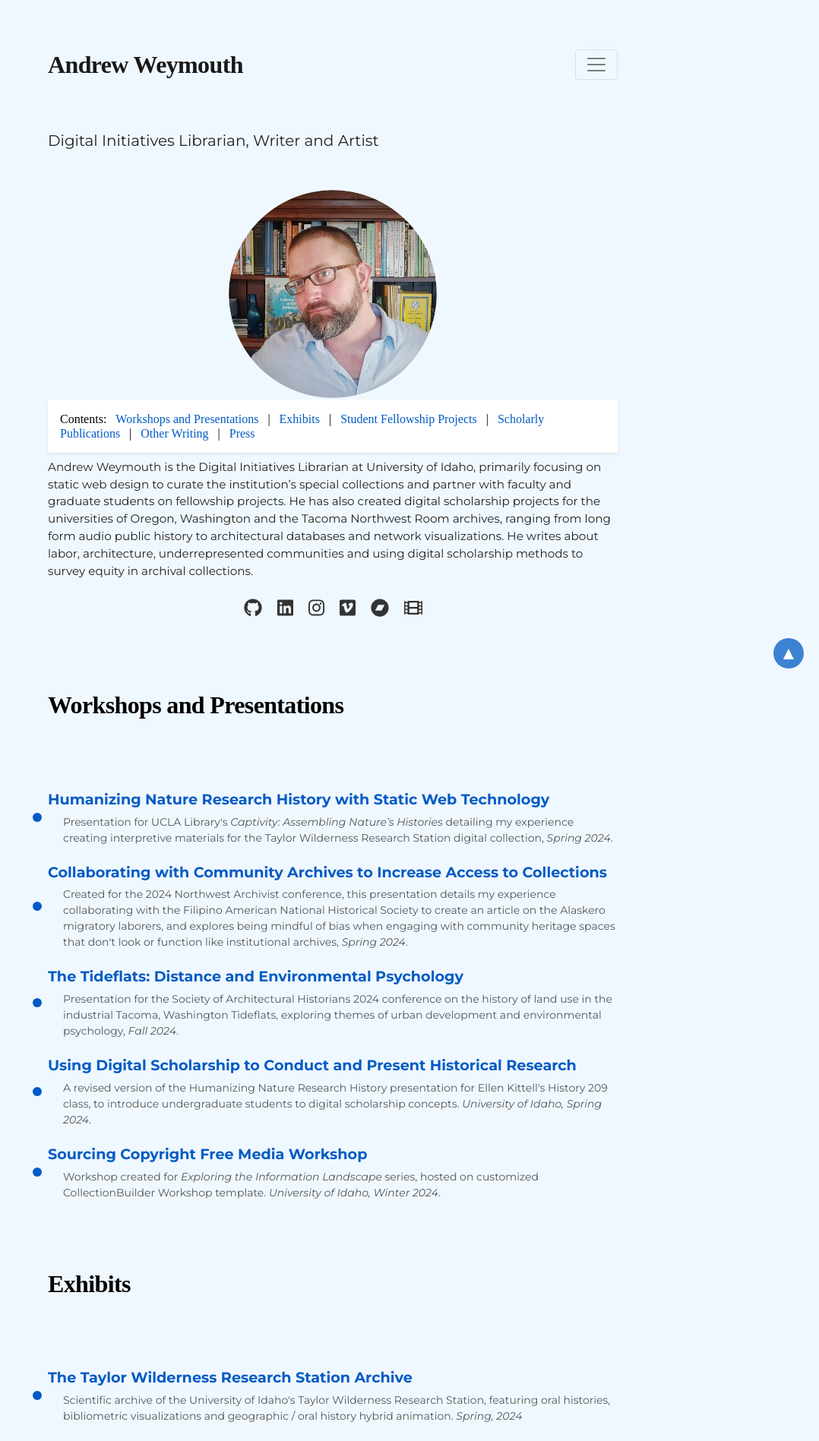
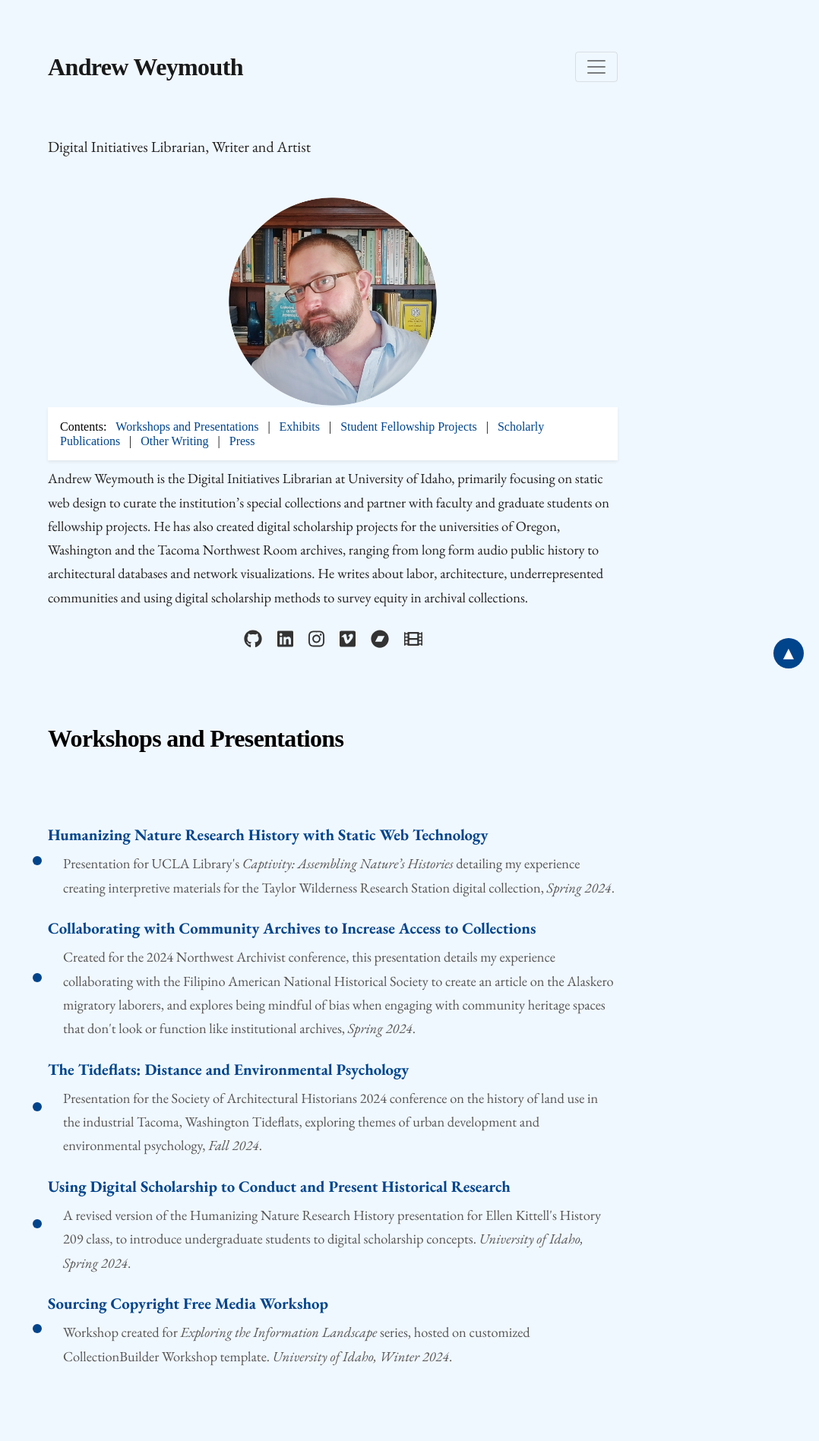
Before and after one commit to aweymo/base, a Jekyll site: the page built from index.md, in a window 1280 px wide. Shown: the top 1897 px of the page at 76% size, without its empty margins (202-1280 px from the left). Built offline with Jekyll 4.4.1, drawn with Linux system fonts in a browser that asks for light colours; nearby versions of some CDN libraries; some web fonts are replaced.

Commit message:
style update

```diff
--- a/_includes/head.html
+++ b/_includes/head.html
@@ -51,8 +51,7 @@
 
     <link rel="preconnect" href="https://fonts.googleapis.com">
     <link rel="preconnect" href="https://fonts.gstatic.com" crossorigin>
-    <link href="https://fonts.googleapis.com/css2?family=Montserrat:ital,wght@0,100..900;1,100..900&display=swap" rel="stylesheet">
-
+    <link href="https://fonts.googleapis.com/css2?family=Crimson+Text:ital,wght@0,400;0,600;0,700;1,400;1,600;1,700&family=EB+Garamond:ital,wght@0,400..800;1,400..800&display=swap" rel="stylesheet">
 
     <!-- Icons -->
 
--- a/assets/css/main.css
+++ b/assets/css/main.css
@@ -1,12 +1,13 @@
 body {
-    font-family: 'Montserrat', sans-serif;
+    font-family: 'EB Garamond', serif;
     color: #212121;
-    font-size: 0.95rem;
+    font-size: 1.15rem;
+    line-height: 1.7;
 }
 
 
 body a {
-    color: #005bc5;
+    color: #00448c;
 }
 
 body a:hover {
@@ -44,8 +45,8 @@ body a:hover {
 }
 
 .nav-link span {
-    font-family: 'Montserrat', sans-serif;
-    font-size: 1.05rem;
+    font-family: 'EB Garamond'
+    font-size: 1.15rem;
     font-weight: 600;
 }
 
@@ -64,12 +65,12 @@ body a:hover {
 /* Primary Button */
 
 .btn-primary {
-    background: #005bc5;
+    background: #00448c;
     padding: 15px 20px;
     border: none;
     border-radius: 0px;
     text-transform: uppercase;
-    font-size: 12px;
+    font-size: 1.15rem;
 }
 
 .btn-primary:hover {
@@ -85,7 +86,7 @@ body a:hover {
 
 .big-red-button {
     padding: 15px 20px;
-    background: #005bc5;
+    background: #00448c;
     color: white;
     text-transform: uppercase;
     text-decoration: none;
@@ -117,19 +118,20 @@ a.big-red-button:hover {
     width: 12px; /* Adjust the size of the dots */
     height: 12px; /* Adjust the size of the dots */
     border-radius: 50%; /* Create a circular shape */
-    background-color: #005bc5; /* Set the color of the dots */
+    background-color: #00448c; /* Set the color of the dots */
 }
 
 .triangle-list li a {
     font-weight: bold;
-    font-size: 1.2rem; /* Increase font size as needed */
+    font-size: 1.3rem; /* Increase font size as needed */
     margin-left: 15px; /* Move the link text slightly right */
     display: inline-block; /* Ensure proper indentation of multi-line link text */
     text-indent: -15px; /* Align multi-line link text with the first line */
 }
 
 .triangle-list li .description {
-    font-size: 14px; /* Adjust the font size as needed */
+    font-size: 1.15rem; /* Adjust the font size as needed */
+    line-height: 1.7;
     color: #555; /* Adjust the color of the description text */
     display: block; /* Ensure the description text is on a new line */
     margin-top: 5px; /* Add more vertical space between link text and descriptive text */
@@ -155,7 +157,7 @@ a.big-red-button:hover {
     position: fixed;
     bottom: 20px;
     right: 20px;
-    background-color: rgba(0, 91, 197, 0.75); /* Adjust the opacity to 90% */
+    background-color: #00448c;
     color: #fff;
     width: 40px;
     height: 40px;
@@ -193,7 +195,7 @@ a.big-red-button:hover {
   }
 
   .social-links a:hover {
-    color: #007bff; /* Adjust the hover color as needed */
+    color: #00448c; /* Adjust the hover color as needed */
   }
 
   .caption {
```
